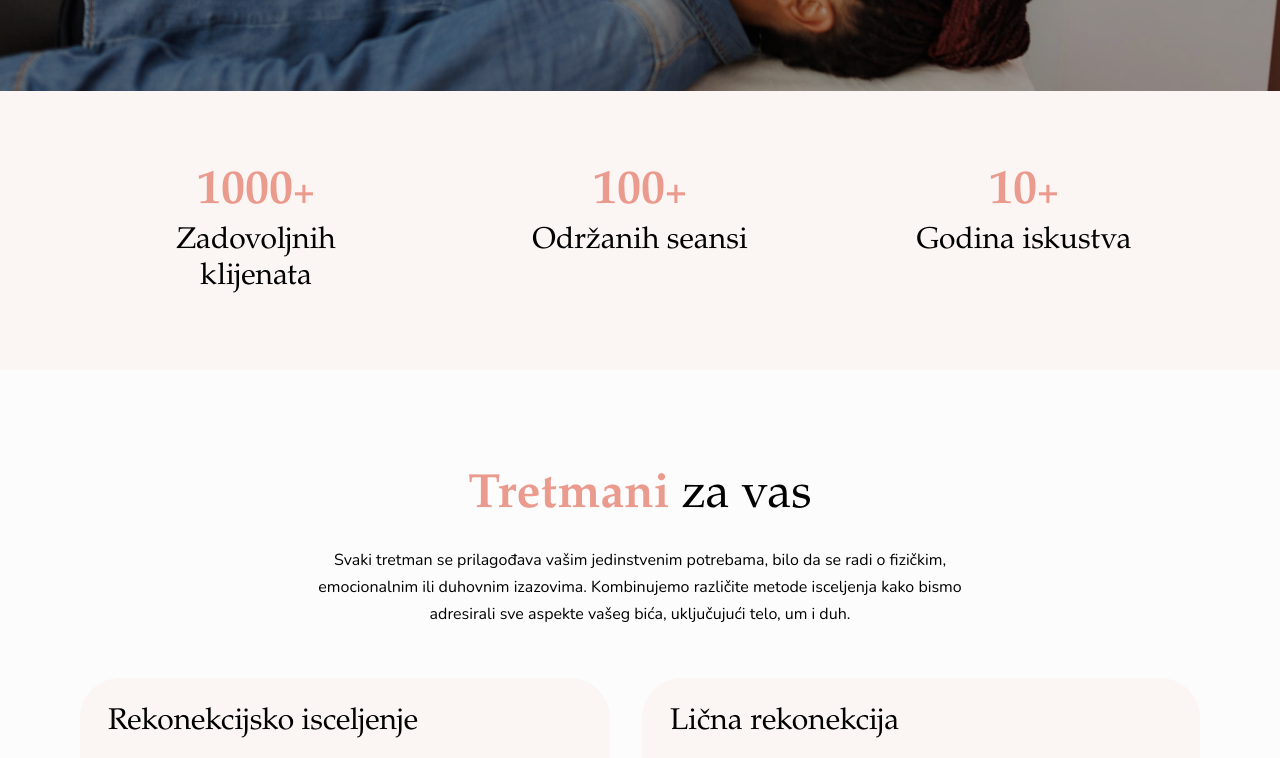
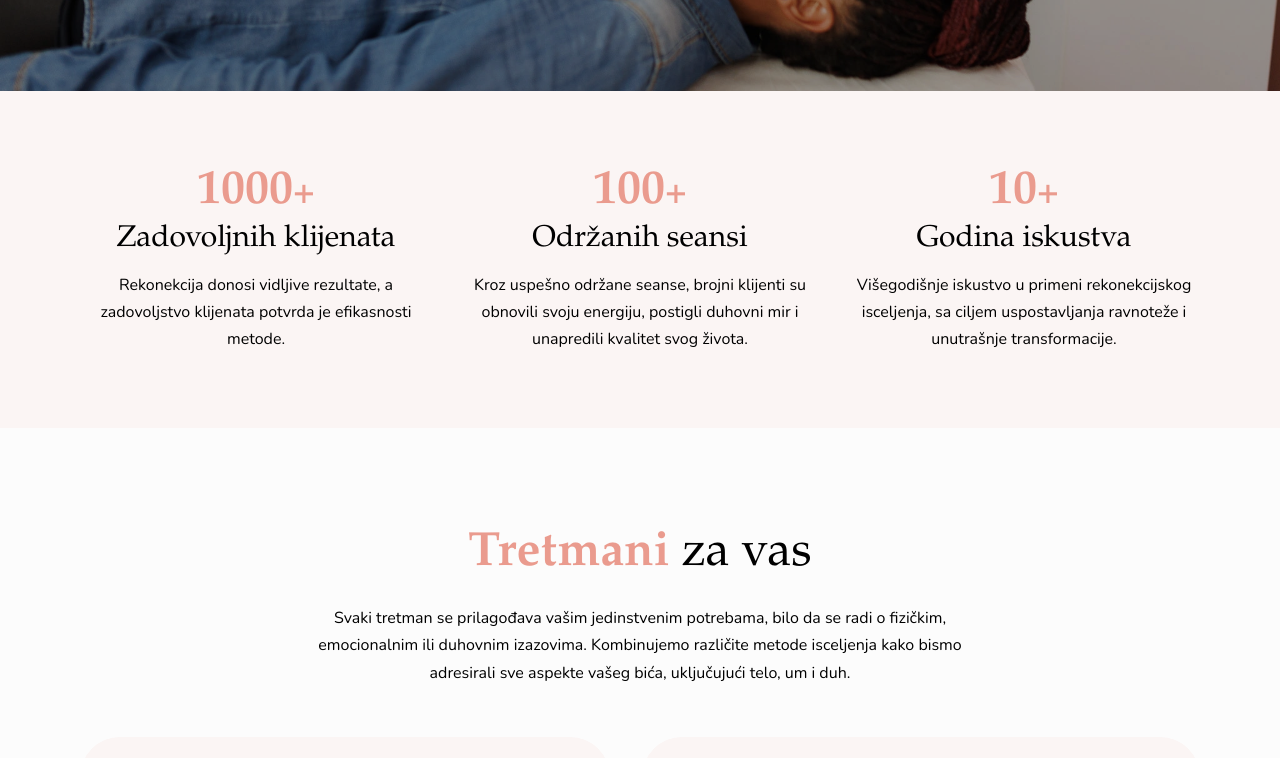
Before and after one commit to stefanelli990/rekonekcija-333-ljiljana, a React (Vite) app: page / in a window 1280 px wide. Shown: the part 709-1467 px from the top of the page. Built offline with nearby package versions, Linux system fonts and the light colour scheme.

Commit message:
added desc in the counter secrtion

```diff
--- a/src/components/Counter.jsx
+++ b/src/components/Counter.jsx
@@ -4,14 +4,13 @@ export default function Counter() {
   return (
     <section className="bg-primaryColor-light py-[50px] lg:py-[75px]">
         <div className="wrapper">
-            <div className="flex flex-wrap justify-around gap-8 text-center">
+            <div className="grid lg:grid-cols-3 gap-8 text-center">
                 {counter.map((item,index) => (
-
-                    <div key={index} className="flex flex-col gap-1 w-[250px]">
-                    <h2 className="text-primaryColor font-bold">{item.counterNumber}<span className="text-4xl">+</span></h2>
-                    <p className="text-2xl lg:text-3xl font-serif">{item.counterTitle}</p>
+                    <div key={index} className="mx-auto max-w-[400px]">
+                    <h2 className="mb-1 text-primaryColor font-bold">{item.counterNumber}<span className="text-4xl">+</span></h2>
+                    <h3 className="mb-4">{item.counterTitle}</h3>
+                    <p>{item.counterDesc}</p>
                 </div>
-
                 ))}
             </div>
         </div>
--- a/src/components/Hero.jsx
+++ b/src/components/Hero.jsx
@@ -5,8 +5,8 @@ export default function Hero() {
     <section id="hero" className="relative">
         <img className='absolute inset-0 w-full h-full object-cover -z-[2]' src={heroBg} alt="" />
         <div className="bg-black/35 absolute inset-0 -z-[1]"></div>
-        <div className="wrapper flex items-center justify-between min-h-screen sm:min-h-[800px] text-white">
-            <div className="max-w-[550px] sm:py-[150px]">
+        <div className="wrapper flex items-center justify-between min-h-screen text-white">
+            <div className="max-w-[550px] sm:pt-[150px] sm:pb-[60px]">
                 <h1>Otkrijte <span className='text-primaryColor font-bold'>Moć</span> Rekonekcijskog Isceljenja</h1>
                 <p className="my-6">Uz pomoć rekonekcijskog Isceljenja, otključajte svoj puni potencijal, obnovite unutrašnju energiju i postignite harmoniju u svakodnevnom životu.</p>
                 <div>
--- a/src/data.js
+++ b/src/data.js
@@ -34,9 +34,9 @@ export const reconnection = [
   ];
 
 export const counter = [
-  { counterNumber: 1000, counterTitle: 'Zadovoljnih klijenata'},
-  { counterNumber: 100, counterTitle: 'Održanih seansi'},
-  { counterNumber: 10, counterTitle: 'Godina iskustva'}
+  { counterNumber: 1000, counterTitle: 'Zadovoljnih klijenata', counterDesc: 'Rekonekcija donosi vidljive rezultate, a zadovoljstvo klijenata potvrda je efikasnosti metode.'},
+  { counterNumber: 100, counterTitle: 'Održanih seansi', counterDesc: 'Kroz uspešno održane seanse, brojni klijenti su obnovili svoju energiju, postigli duhovni mir i unapredili kvalitet svog života.'},
+  { counterNumber: 10, counterTitle: 'Godina iskustva', counterDesc: 'Višegodišnje iskustvo u primeni rekonekcijskog isceljenja, sa ciljem uspostavljanja ravnoteže i unutrašnje transformacije.'}
 ]
 
 export const treatmants = [
```
